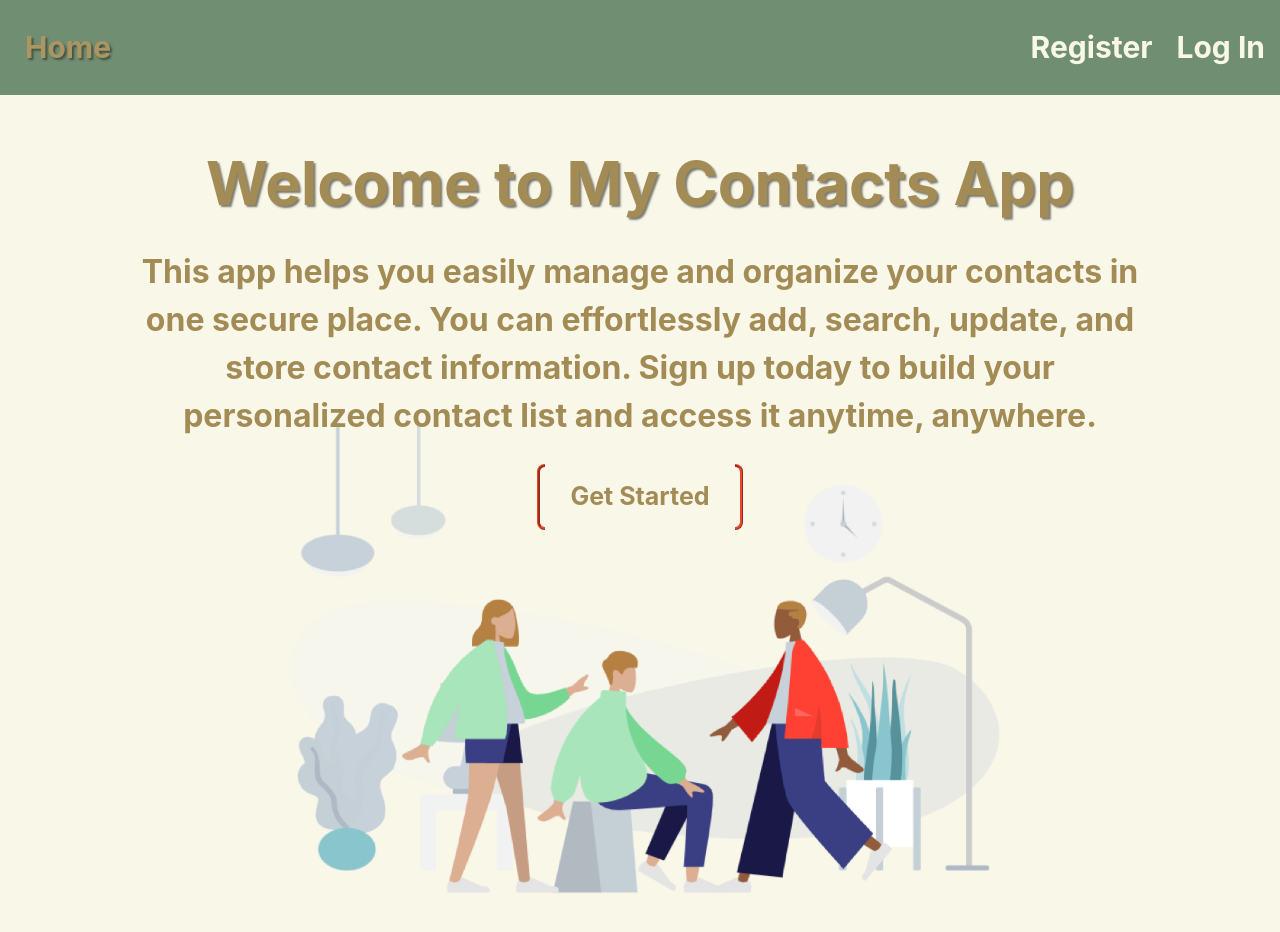
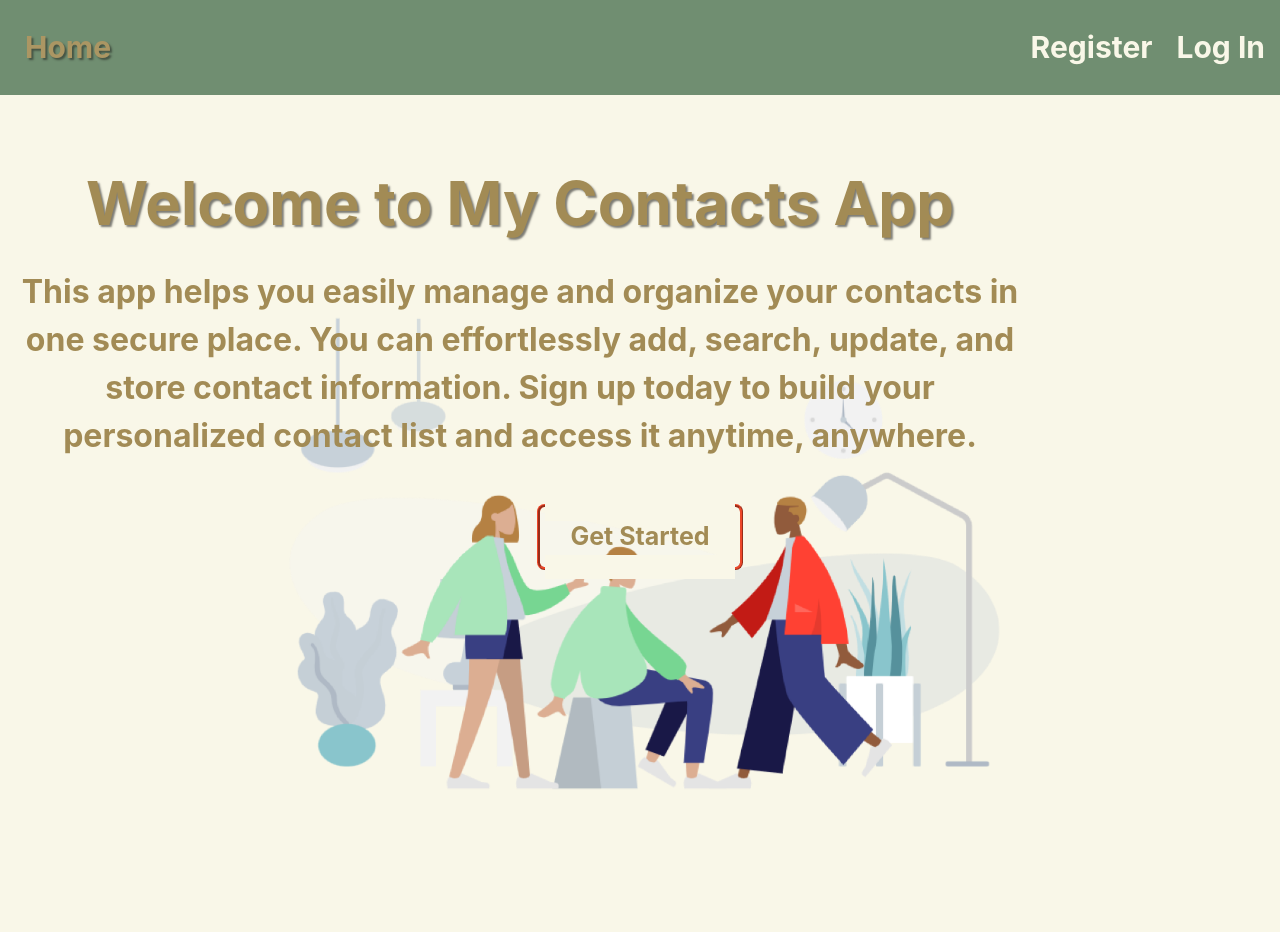
Before and after one commit to Alina-ps/goit-react-hw-08, a React (Vite) app: page / in a window 1280 px wide. Shown: the top 932 px of the page. Built offline with nearby package versions, Linux system fonts and the light colour scheme.

Commit message:
home page upd

```diff
--- a/src/index.css
+++ b/src/index.css
@@ -30,7 +30,7 @@ body {
   min-height: 100vh;
   overflow: hidden; */
   background-color: var(--first-color);
-  /* overflow: hidden; */
+  overflow: hidden;
   margin: 0;
   padding: 0;
 }
--- a/src/pages/HomePage/HomePage.jsx
+++ b/src/pages/HomePage/HomePage.jsx
@@ -21,11 +21,11 @@ const HomePage = () => {
           contact information. Sign up today to build your personalized contact
           list and access it anytime, anywhere.
         </p>
-        <div className={s.wrapper}>
-          <Link to="/register" className={s.btn}>
-            Get Started
-          </Link>
-        </div>
+      </div>
+      <div className={s.wrapper}>
+        <Link to="/register" className={s.btn}>
+          Get Started
+        </Link>
       </div>
     </div>
   );
--- a/src/pages/HomePage/HomePage.module.css
+++ b/src/pages/HomePage/HomePage.module.css
@@ -9,13 +9,11 @@
   background-color: var(--first-color);
   background-image: url(../../assets/bg-img-4.png);
   background-repeat: no-repeat;
-  background-position: bottom;
-  background-attachment: fixed;
+  background-position: 50% 75%;
+  /* background-attachment: fixed; */
+  /* background-attachment: scroll; */
   background-size: 200px;
   margin: 0 auto;
-  display: flex;
-  /* overflow: hidden; */
-  justify-content: center;
   min-height: 100vh;
   padding-top: 80px;
 }
@@ -27,11 +25,27 @@
   }
 }
 
+.textWrapper {
+  margin: 12px;
+}
+
+@media screen and (min-width: 768px) {
+  .textWrapper {
+    margin: 20px;
+    max-width: 1000px;
+    display: flex;
+    flex-direction: column;
+    justify-content: center;
+    align-items: center;
+    margin: 20px;
+  }
+}
+
 .title {
   padding: 0;
-  margin: 0 auto;
+  margin: 0;
+  /* margin: 0 auto; */
   font-size: 24px;
-  margin-bottom: 10px;
   text-align: center;
   color: var(--fourth-color);
   text-shadow: 1px 1px 1px rgba(0, 0, 0, 0.5);
@@ -40,7 +54,7 @@
 @media screen and (min-width: 768px) {
   .title {
     font-size: 60px;
-    margin-bottom: 20px;
+    /* margin-bottom: 20px; */
     text-shadow: 2px 2px 2px rgba(0, 0, 0, 0.5);
   }
 }
```
